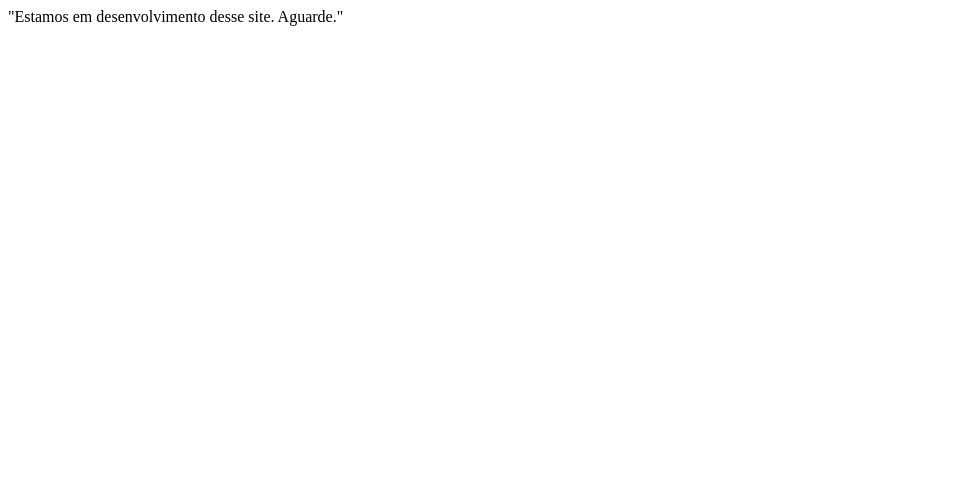
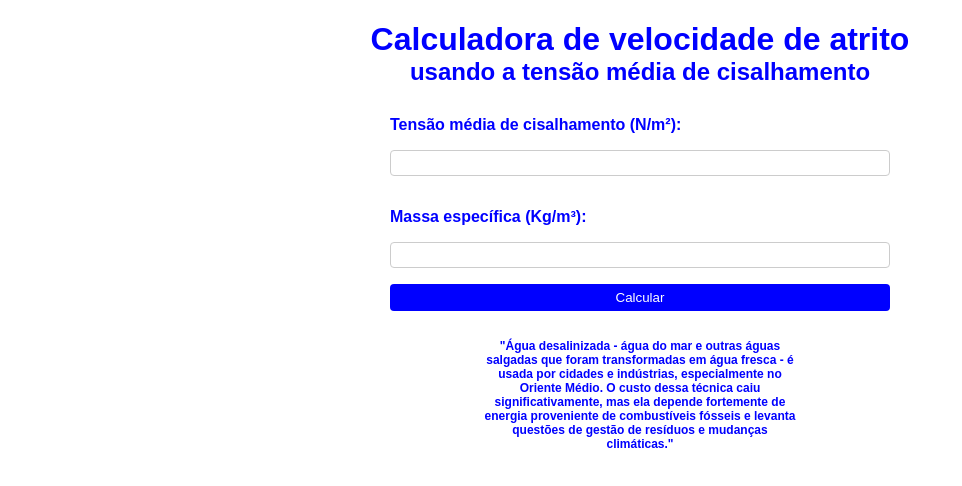
Before and after one commit to weriskiney/calc-hid, a plain HTML site: page velocidade-atrito.html in a window 1280 px wide. Shown: the whole page, without its empty margins (0-962 px from the left). Drawn offline with Linux system fonts and the light colour scheme.

Commit message:
Update velocidade-atrito.html

```diff
--- a/velocidade-atrito.html
+++ b/velocidade-atrito.html
@@ -1 +1,137 @@
-"Estamos em desenvolvimento desse site. Aguarde."
+<!DOCTYPE html>
+<html>
+  <head>
+  <style>
+    /* Adicionar estilo CSS aqui */
+    h1 {
+      text-align: center;
+      font-family: Arial, sans-serif;
+      color: blue;
+      margin-bottom: 0px;
+    }
+    h2 {
+      text-align: center;
+      font-family: Arial, sans-serif;
+      font-weight: bold;
+      color: blue;
+      margin-bottom: 30px;
+      margin-top: 0px;
+    }
+    h3 {
+      font-family: Arial, sans-serif;
+      font-size: 16px;
+      font-weight: bold;
+      color: blue;
+      margin-bottom: 10px;
+    }
+    h4 {
+	  text-align: center;
+	  font-family: Arial, sans-serif;
+	  font-size: 12px;
+	  color: blue;
+	  margin-top: 30px;
+	  margin-bottom: 0px;
+	  display: block;
+	  width: 25%;
+	  margin: 0 auto;
+	}
+    form {
+      width: 500px;
+      margin: 0 auto;
+      text-align: left;
+      font-family: Arial, sans-serif;
+    }
+    p {
+      font-family: Arial, sans-serif;
+	  word-wrap: break-word;
+    }
+    select {
+      font-family: Arial, sans-serif;
+      width: 100%;
+      padding: 12px;
+      border: 1px solid #ccc;
+      border-radius: 4px;
+      box-sizing: border-box;
+      margin-top: 6px;
+      margin-bottom: 16px;
+      resize: vertical;
+    }
+    input[type=text] {
+      font-family: Arial, sans-serif;
+      width: 100%;
+      height: 25px;
+      padding: 12px;
+      border: 1px solid #ccc;
+      border-radius: 4px;
+      box-sizing: border-box;
+      margin-top: 6px;
+      margin-bottom: 16px;
+      resize: vertical;
+    }
+    button {
+      background-color: blue;
+      color: white;
+      padding: 6px 10px;
+      border: none;
+      border-radius: 4px;
+      cursor: pointer;
+      width: 100%;
+      margin-bottom: 16px;
+      font-family: Arial, sans-serif;
+    }
+    #result {
+  font-family: Arial, sans-serif;
+  text-align: center;
+  color: blue;
+  font-size: 18px;
+  font-weight: bold;
+}
+  </style>
+  </head>
+  <body>
+    <h1>Calculadora de velocidade de atrito</h1>
+    <h2>usando a tensão média de cisalhamento</h2>
+    <form>
+      <h3>Tensão média de cisalhamento (N/m²):</h3>
+      <input type="text" id="tensaoCisalhamento" name="tensaoCisalhamento"><br>
+      <h3>Massa específica (Kg/m³):</h3>
+      <input type="text" id="massaEspecifica" name="massaEspecifica"><br>
+      <button type="button" onclick="calcularVel()">Calcular</button>
+    </form>
+    <h4 id="result"></h4>
+    <script>
+      function calcularVel() {
+        var tensaoCisalhamento = document.getElementById("tensaoCisalhamento").value;
+        var massaEspecifica = document.getElementById("massaEspecifica").value;
+        var u = Math.sqrt(tensaoCisalhamento / massaEspecifica);
+		// Arredondar o resultado para 4 algarismos significativos
+		u = u.toPrecision(4);
+
+       document.getElementById("result").innerHTML = "Velocidade de atrito: " + u + "m/s";
+      }
+    </script>
+
+	<script>
+	  // Lista de frases aleatórias sobre ciência
+
+		var hydraulicFacts = [
+		"Os oceanos do mundo cobrem cerca de três quartos da superfície da Terra.",
+		"A quantidade total de água na Terra é de cerca de 1400 milhões de quilômetros cúbicos, o suficiente para cobrir a Terra com uma camada de 3000 metros de profundidade.",
+		"Apenas 2,7% da água total disponível na Terra é água fresca. Dessa, 75,2% estão congeladas nas regiões polares e 22,6% estão presentes como água subterrânea. O resto está disponível em lagos, rios, atmosfera, umidade, solo e vegetação.",
+		"A crise sobre o desenvolvimento e gestão dos recursos hídricos surge porque a maior parte da água não está disponível para uso e, em segundo lugar, é caracterizada por sua distribuição espacial altamente desigual.",
+		"A coleta de água da chuva tem sido realizada há milhares de anos em muitas partes do mundo. Hoje, essa técnica é usada na Ásia para repor os suprimentos subterrâneos.",
+		"A coleta de água da chuva é relativamente barata e tem a vantagem de permitir que as comunidades locais desenvolvam e mantenham as estruturas necessárias por conta própria.",
+		"Desviar a água da superfície para o solo pode ajudar a reduzir perdas por evaporação, compensar variações no fluxo e melhorar a qualidade. As regiões do Oriente Médio e do Mediterrâneo estão aplicando essa estratégia.",
+		"Barragens e reservatórios foram construídos para armazenar água para irrigação e consumo. Além disso, as barragens podem fornecer energia e ajudar a controlar enchentes, mas também podem causar impactos sociais e ambientais indesejáveis.",
+		"O transferir água entre bacias fluviais também pode ajudar a aliviar escassez. A China, por exemplo, já possui grandes interligações entre bacias e está planejando mais. O impacto desses projetos nas pessoas e no ambiente deve ser monitorado de perto.",
+		"Água tratada é reutilizada para diferentes propósitos em muitos países, especialmente no Oriente Médio, e essa prática deve crescer. Em todo o mundo, água não potável é usada para irrigação e resfriamento industrial. As cidades também estão se voltando para a reutilização de água para complementar os suprimentos de água potável, aproveitando o progresso no tratamento de água.",
+		"Água desalinizada - água do mar e outras águas salgadas que foram transformadas em água fresca - é usada por cidades e indústrias, especialmente no Oriente Médio. O custo dessa técnica caiu significativamente, mas ela depende fortemente de energia proveniente de combustíveis fósseis e levanta questões de gestão de resíduos e mudanças climáticas."
+		];
+
+	// Selecionar uma frase aleatória da lista e adicionar ao final da página
+	var randomFact = hydraulicFacts[Math.floor(Math.random() * hydraulicFacts.length)];
+	document.body.innerHTML += "<h4><p>&quot;" + randomFact + "&quot;</p></h4>";
+	</script>
+
+  </body>
+</html>
```
